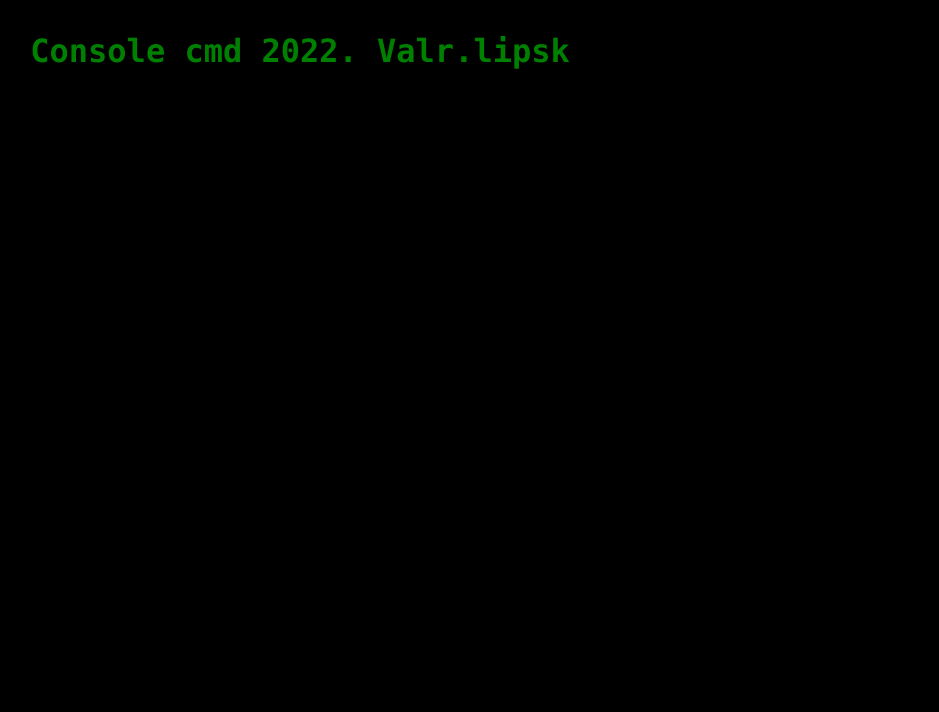
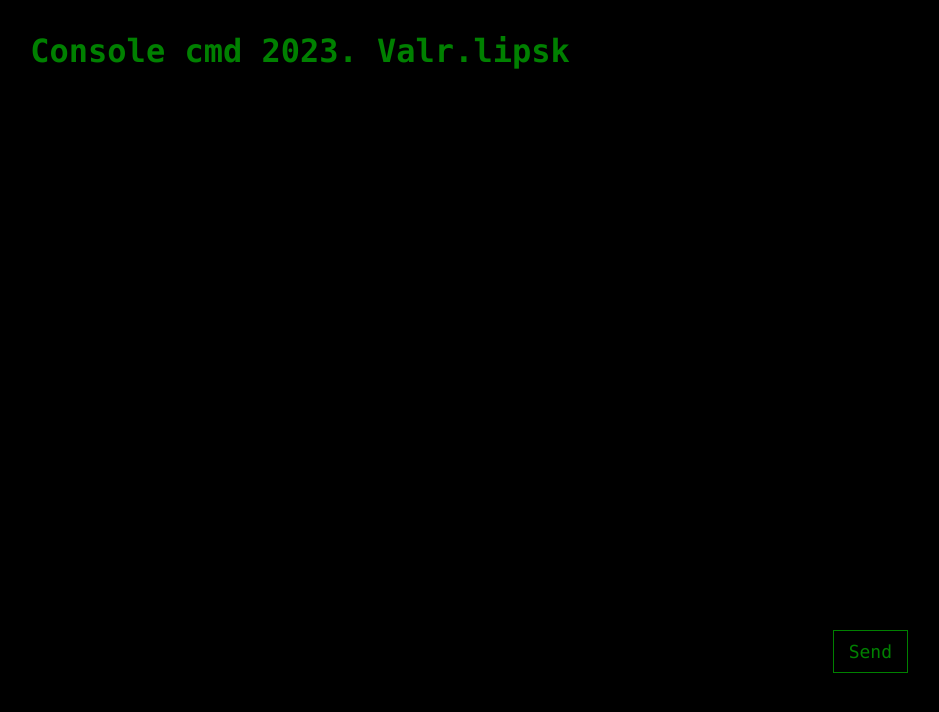
Before and after one commit to valr0lipsk/styled--components, a React (Create React App) app: page / in a window 1280 px wide. Shown: the top 712 px of the page, without its empty margins (340-1279 px from the left). Built offline with nearby package versions, Linux system fonts and the light colour scheme.

Commit message:
Implement button component

```diff
--- a/src/App.tsx
+++ b/src/App.tsx
@@ -1,5 +1,6 @@
 import React from "react";
 import styled from "styled-components";
+import Button from "./components/Button";
 import Console from "./components/Console";
 import Flex from "./components/Flex";
 import Title from "./components/Title";
@@ -10,13 +11,17 @@ const AppWrapper = styled.div`
   padding: 2rem;
   background: #000;
 `;
+
 function App() {
   return (
     <AppWrapper>
       <Flex justify="center">
-        <Title color="green">Console cmd 2022. Valr.lipsk</Title>
+        <Title color="green">Console cmd 2023. Valr.lipsk</Title>
       </Flex>
-      <Console color="green"/>
+      <Flex direction="column">
+        <Console color="green" />
+        <Button alignSelf="flex-end" outlined color="green">Send</Button>
+      </Flex>
     </AppWrapper>
   );
 }
--- /dev/null
+++ b/src/components/Button.tsx
@@ -0,0 +1,58 @@
+import React from 'react'
+import styled, {css, keyframes} from 'styled-components'
+
+interface StyledProps {
+  alignSelf?: string;
+  primary?: boolean;
+  outlined?: boolean;
+  color?: string;
+  background?: string;
+}
+
+const rotateAnimation = keyframes`
+  0% {
+    transform: rotateZ(0deg);
+  }
+  100% {
+    transform: rotateZ(360deg);
+  }
+`
+
+const StyledButton = styled.button<StyledProps>`
+  border: none;
+  padding: 10px 15px;
+  font-size: 18px;
+  cursor: pointer;
+  align-self: ${({alignSelf}) => alignSelf || 'stretch'};
+
+  &:focus {
+    outline: none;
+  };
+
+  &:hover {
+    animation: ${rotateAnimation} 1s infinite linear;
+  }
+
+  ${props => props.primary && css`
+  color: ${(props: StyledProps) => props.color || 'white'} `};
+  background-color: ${(props: StyledProps) => props.background || 'white'};
+
+  ${props => props.outlined && css`
+  color: ${(props: StyledProps) => props.color || 'white'} `};
+  border: 1px solid ${(props: StyledProps) => props.color || 'white'};
+  background-color: transparent;
+  ;
+
+`
+
+const LargeButton = styled(StyledButton)`
+  font-size: 30px;
+`
+
+const Button: React.FC<StyledProps & React.PropsWithChildren> = (props) => {
+  return (
+    <StyledButton {...props}/>
+  )
+}
+
+export default Button
```
